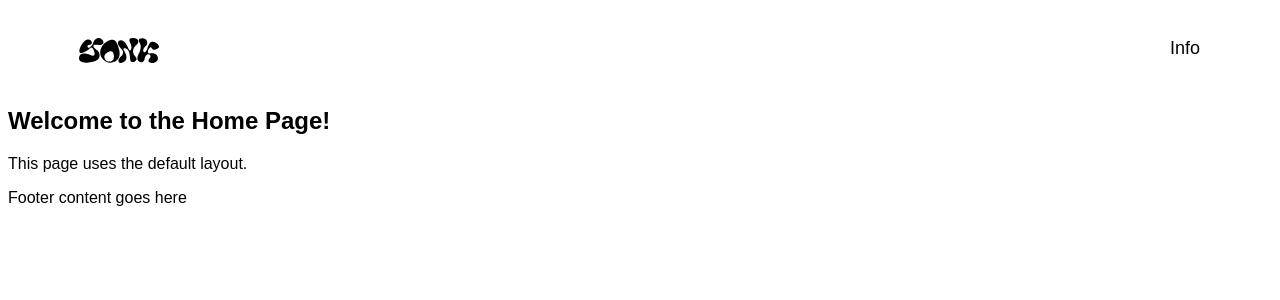
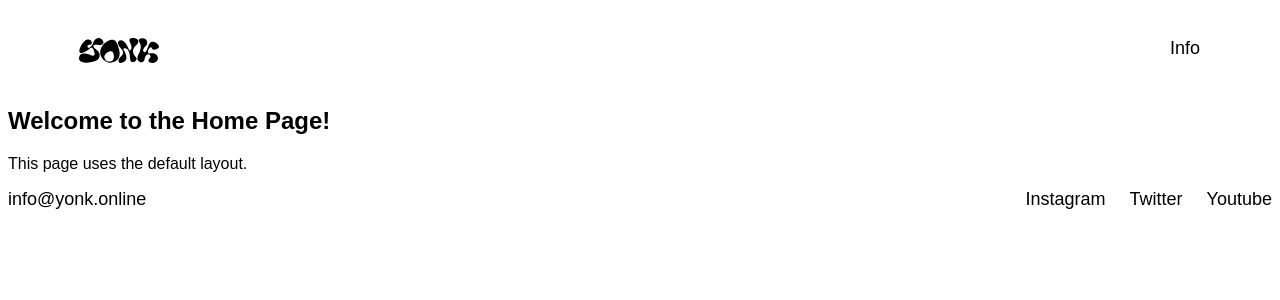
Before and after one commit to Daniel-Manus/yonk-front-v2, a Nuxt app: page / in a window 1280 px wide. Shown: the top 300 px of the page. Built offline with nearby package versions, Linux system fonts and the light colour scheme; a web font is replaced by a local one.

Commit message:
🦶 Footer

```diff
--- /dev/null
+++ b/components/Footer.vue
@@ -0,0 +1,76 @@
+<template>
+  <footer>
+    <div class="links left">
+      <div class="link">info@yonk.online</div>
+    </div>
+    <div class="links right">
+      <a
+        class="link"
+        href="https://www.instagram.com/yonk.online/"
+        target="_blank"
+        >Instagram</a
+      >
+      <a class="link" href="https://twitter.com/yonkonline" target="_blank"
+        >Twitter</a
+      >
+      <a
+        class="link"
+        href="https://www.youtube.com/channel/UCeVIE2HS9uqD5cS0FrOapzw"
+        target="_blank"
+        >Youtube</a
+      >
+    </div>
+  </footer>
+</template>
+
+<script setup></script>
+
+<style lang="scss" scoped>
+// Would be nice to make these globel :/
+// But, ain't nobody got time for that
+$maxwidth: 1700px;
+$mp: 24px;
+$hl: #ff2a00;
+
+footer {
+  .links {
+    display: inline-block;
+    font-size: 18px;
+    // padding: 30px 0 30px;
+
+    @media only screen and (max-width: 800px) {
+      font-size: 15px;
+    }
+
+    &.left {
+      .link {
+        margin-left: 0;
+        &:hover {
+          color: black;
+          cursor: auto;
+        }
+      }
+    }
+
+    &.right {
+      float: right;
+    }
+  }
+
+  .link {
+    cursor: pointer;
+    transition: 0s;
+    margin-left: 24px;
+
+    &:hover {
+      color: $hl;
+    }
+
+    @media only screen and (max-width: 600px) {
+      display: block;
+      text-align: left;
+      width: 20vw;
+    }
+  }
+}
+</style>
--- a/layouts/default.vue
+++ b/layouts/default.vue
@@ -6,13 +6,11 @@
       <NuxtPage />
     </main>
 
-    <footer>
-      <p>Footer content goes here</p>
-    </footer>
+    <Footer />
   </div>
 </template>
 
 <script setup>
-// Import the Header component
+import Footer from "~/components/Footer.vue";
 import Header from "~/components/Header.vue";
 </script>
```
